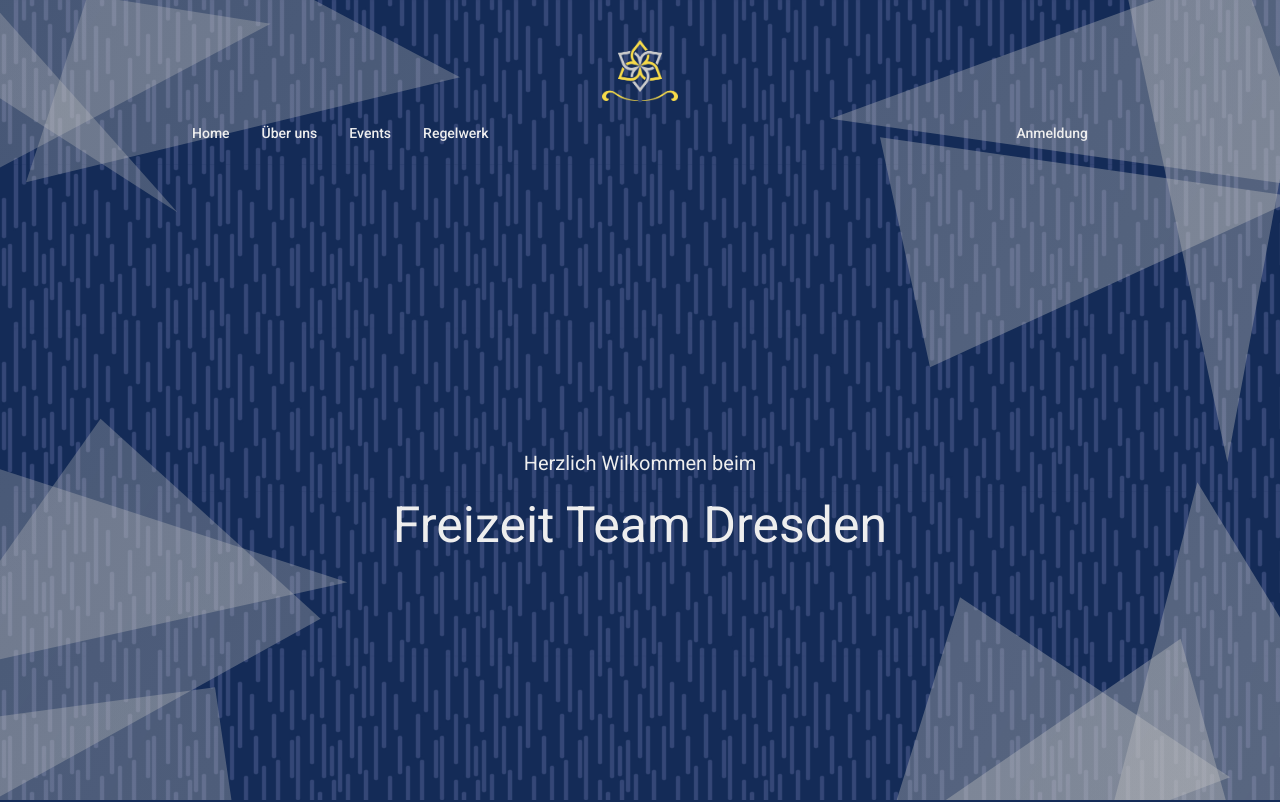
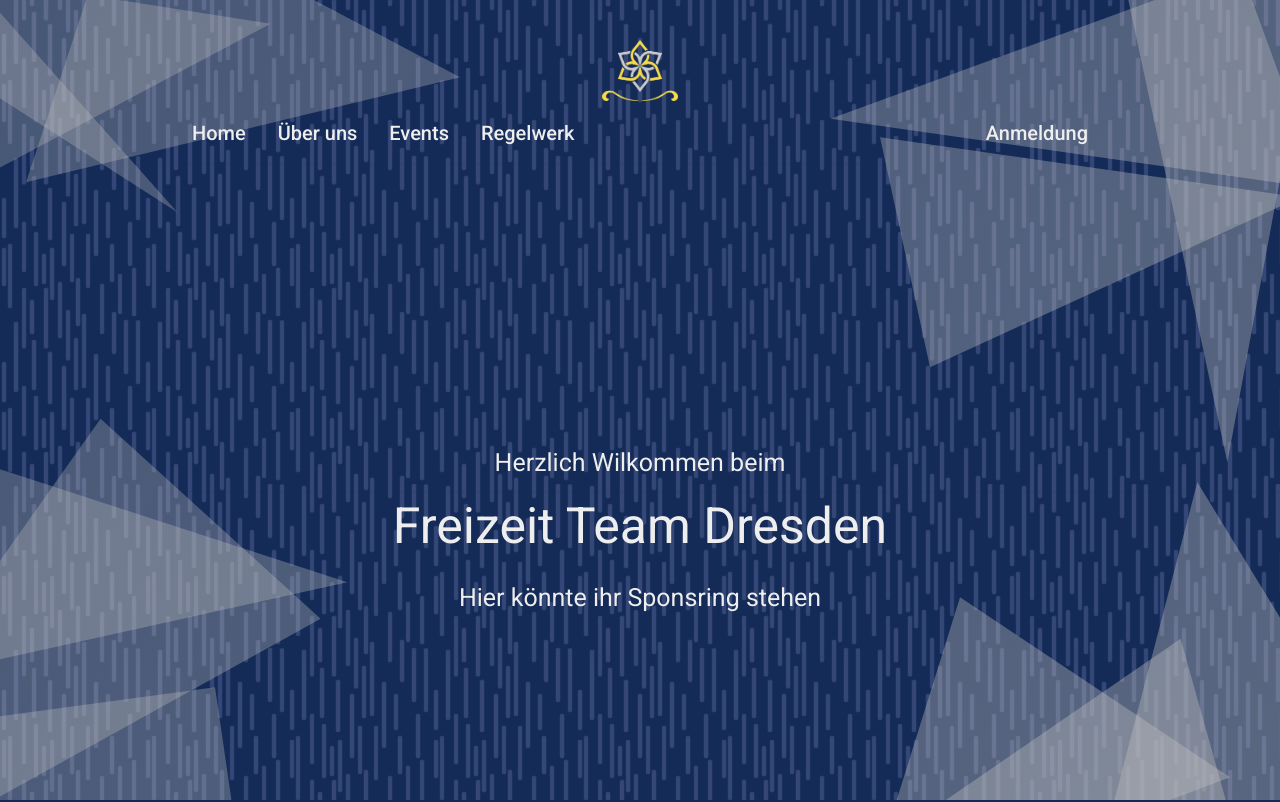
Before and after one commit to freizeit-team-dresden/airsoft, an Angular app: page / in a window 1280 px wide. Shown: the top 802 px of the page. Built offline with nearby package versions, Linux system fonts and the light colour scheme.

Commit message:
Added Sponsoring Message

```diff
--- a/src/app/app.component.html
+++ b/src/app/app.component.html
@@ -2,12 +2,12 @@
 	<div class="inner">
         <img src="assets/logo.png" style="width: 8%; height: 8%;"/>
 		<mat-toolbar class="toolbar">
-            <a mat-button routerLink="/" routerLinkActive="activebutton">Home</a>
-            <a mat-button routerLink="/about-us" routerLinkActive="activebutton">Über uns</a>
-            <a mat-button routerLink="/events" routerLinkActive="activebutton">Events</a>
-            <a mat-button routerLink="/rules" routerLinkActive="activebutton">Regelwerk</a>
+            <a mat-button routerLink="/" routerLinkActive="activebutton" class="link">Home</a>
+            <a mat-button routerLink="/about-us" routerLinkActive="activebutton" class="link">Über uns</a>
+            <a mat-button routerLink="/events" routerLinkActive="activebutton" class="link">Events</a>
+            <a mat-button routerLink="/rules" routerLinkActive="activebutton" class="link">Regelwerk</a>
             <span class="example-spacer"></span>
-            <a mat-button routerLink="/register" routerLinkActive="activebutton">Anmeldung</a>
+            <a mat-button routerLink="/register" routerLinkActive="activebutton" class="link">Anmeldung</a>
             <!-- <button mat-button color="primary">Kontakt & Anmledung</button> -->
         </mat-toolbar>
         <div class="content">
--- a/src/app/app.component.scss
+++ b/src/app/app.component.scss
@@ -10,6 +10,10 @@
 .toolbar{
 	color: #EEEEEE;
 	background: transparent !important;
+}
+
+.link{
+	font-size: 20px;
 }
 
 :host {
--- a/src/app/home/home.component.html
+++ b/src/app/home/home.component.html
@@ -1,7 +1,9 @@
 <div class="heading">
     <span class="subtitle">Herzlich Wilkommen beim </span>
     <br><br><br>
-    <span class="title"> Freizeit Team Dresden</span>
+    <span class="title">Freizeit Team Dresden</span>
+    <br><br><br>
+    <span class="subtitle">Hier könnte ihr Sponsring stehen</span>
 </div>
 <div class="flex-container">
     <div class="flex-child">
--- a/src/app/home/home.component.scss
+++ b/src/app/home/home.component.scss
@@ -3,7 +3,7 @@
 }
 
 .subtitle{
-    font-size: 20px;
+    font-size: 25px;
 }
 
 .heading{
```
